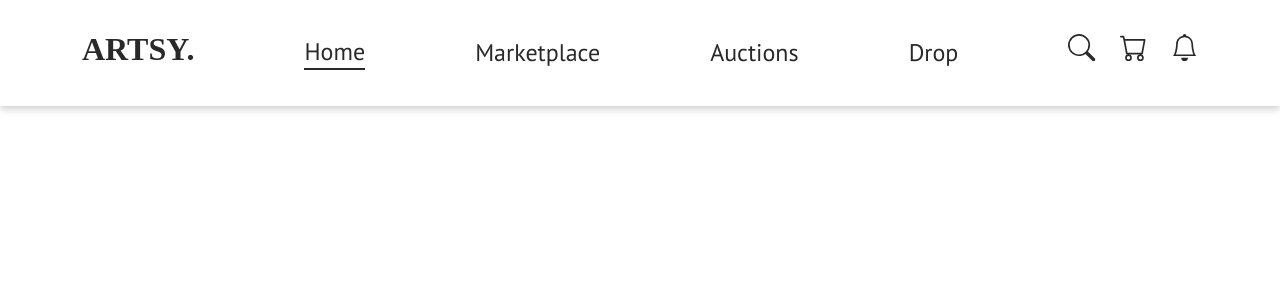
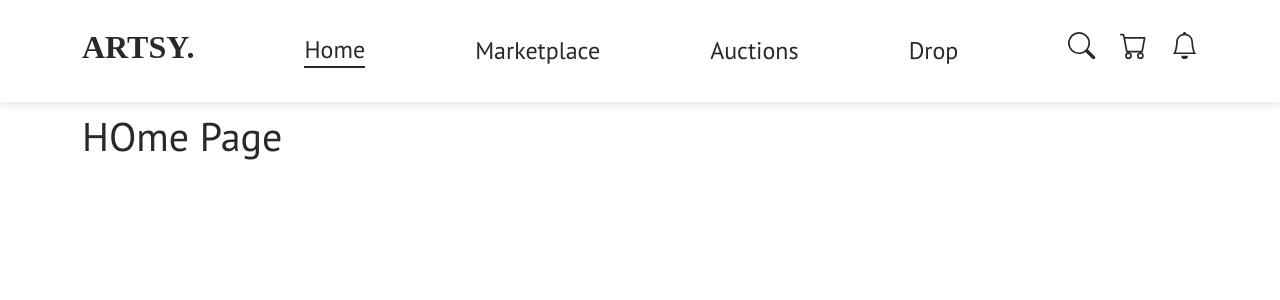
Before and after one commit to Barnyvic/artsy, a React (Vite) app: page / in a window 1280 px wide. Shown: the top 300 px of the page. Built offline with nearby package versions, Linux system fonts and the light colour scheme; a web font is replaced by a local one.

Commit message:
created scss folders

```diff
--- a/src/App.jsx
+++ b/src/App.jsx
@@ -14,7 +14,6 @@ function App() {
         <Route path="/auction" element={<Auction />} />
         <Route path="/drop" element={<Drop />} />
       </Routes>
-      <Navbar />
     </div>
   );
 }
--- a/src/components/navbar/navbar.scss
+++ b/src/components/navbar/navbar.scss
@@ -1,7 +1,7 @@
 nav {
   background-color: #ffffff;
   box-shadow: rgba(99, 99, 99, 0.2) 0px 2px 8px 0px;
-  padding: 0.3rem;
+  padding: 0.2rem;
   z-index: 3;
   position: fixed;
   width: 100%;
--- a/src/index.scss
+++ b/src/index.scss
@@ -26,4 +26,13 @@ li {
     font-size: 1.3rem;
   }
 }
+
+.mainContainer {
+  margin-top: 7rem;
+}
+
 @import "./components/navbar/navbar.scss";
+@import "/src/styles/Homepage.scss";
+@import "/src/styles/marketplace.scss";
+@import "/src/styles/drop.scss";
+@import "/src/styles/auction.scss";
--- a/src/pages/Auction.jsx
+++ b/src/pages/Auction.jsx
@@ -5,7 +5,9 @@ function Auction() {
   return (
     <div>
       <Navbar />
-      <h1>Auction</h1>
+      <div className="container mainContainer">
+        <h1>Auction</h1>
+      </div>
     </div>
   );
 }
--- a/src/pages/Drop.jsx
+++ b/src/pages/Drop.jsx
@@ -5,7 +5,9 @@ function Drop() {
   return (
     <div>
       <Navbar />
-      <h1>Drops</h1>
+      <div className="container mainContainer">
+        <h1>Drops</h1>
+      </div>
     </div>
   );
 }
--- a/src/pages/HomePage.jsx
+++ b/src/pages/HomePage.jsx
@@ -5,7 +5,9 @@ function HomePage() {
   return (
     <div>
       <Navbar />
-      <h1>Homepage</h1>
+      <div className="container mainContainer">
+        <h1 className="">HOme Page</h1>
+      </div>
     </div>
   );
 }
--- a/src/pages/Marketplace.jsx
+++ b/src/pages/Marketplace.jsx
@@ -5,7 +5,9 @@ function Marketplace() {
   return (
     <div>
       <Navbar />
-      <h1>MarketPlace</h1>
+      <div className="container mainContainer">
+        <h1>MarketPlace</h1>
+      </div>
     </div>
   );
 }
```
Also changed, not shown: src/styles/Homepage.scss (added), src/styles/auction.scss (added), src/styles/drop.scss (added), src/styles/marketplace.scss (added).
